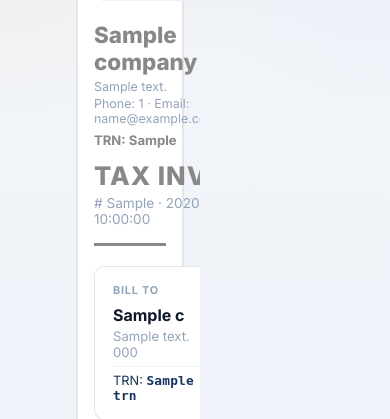
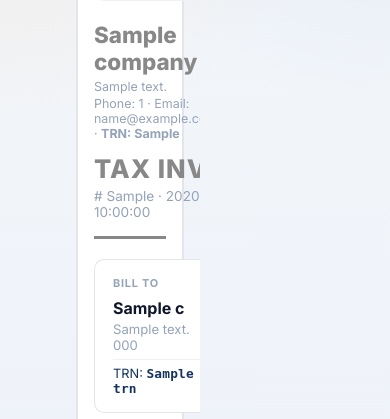
Before and after one commit to viki863-star/current-link-payroll, a Python web app: template app/customer/templates/customer/invoice_view.html in a window 390 px wide. Shown: the part 229-648 px from the top of the page. Run offline with Jinja, Linux system fonts and the light colour scheme; the template is opened without the code that fills it: most values are stand-ins (such as "Sample title", 1, 10 or a date in 2020).

Commit message:
fix: move TRN inline with phone/email in invoice header to prevent two-row wrapping

```diff
--- a/app/customer/templates/customer/invoice_view.html
+++ b/app/customer/templates/customer/invoice_view.html
@@ -41,8 +41,7 @@
             <div style="padding-top:{% if company and company.logo_data %}4px{% else %}0{% endif %}">
                 <h2 style="font-size:1.4rem;font-weight:800">{{ company.company_name if company else "AL SAQR TRANSPORT" }}</h2>
                 <div class="detail" style="font-size:0.78rem;margin-top:4px">{{ company.address if company else "Dubai, UAE" }}</div>
-                <div class="detail" style="font-size:0.78rem">Phone: {{ company.phone_number or "+971" if company else "+971" }} &middot; Email: {{ company.email if company else "info@example.ae" }}</div>
-                <div class="detail" style="font-weight:700;margin-top:6px;font-size:0.82rem;color:var(--primary)">TRN: {{ company.trn_no if company else "XXXXXXXXXX" }}</div>
+                <div class="detail" style="font-size:0.78rem">Phone: {{ company.phone_number or "+971" if company else "+971" }} &middot; Email: {{ company.email if company else "info@example.ae" }} &middot; <strong>TRN: {{ company.trn_no if company else "XXXXXXXXXX" }}</strong></div>
             </div>
         </div>
         <div class="inv-title" style="min-width:200px">
```
